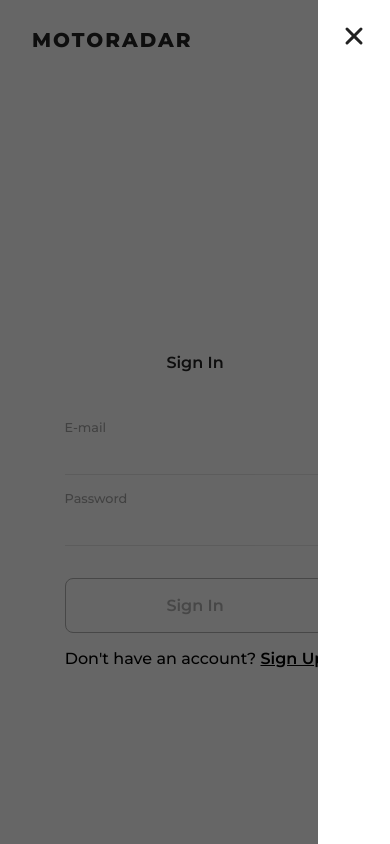
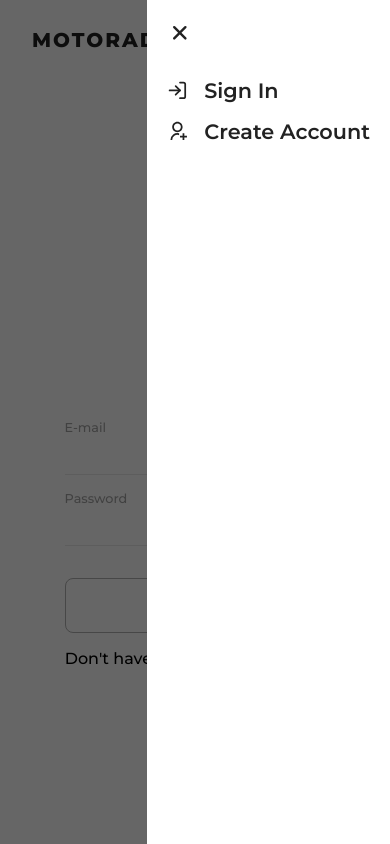
Before and after one commit to chmery/motoradar, a Next.js app: page /sign-in in a window 390 px wide. Both pictures are taken after a click on the icon 343 px from the left and 36 px from the top of the page. Shown: the top 844 px of the page. Built offline with nearby package versions, Linux system fonts and the light colour scheme; no server answers.

Commit message:
Unathorized options for mobile menu & open animation

```diff
--- /dev/null
+++ b/src/components/layout/header/MobileMenu/Authorized/Authorized.tsx
@@ -0,0 +1,7 @@
+import styles from './Authorized.module.scss';
+
+const Authorized = () => {
+  return <div>Authorized</div>;
+};
+
+export default Authorized;
--- a/src/components/layout/header/MobileMenu/MobileMenu.module.scss
+++ b/src/components/layout/header/MobileMenu/MobileMenu.module.scss
@@ -15,9 +15,19 @@
   display: flex;
   flex-direction: column;
   color: var(--dark-text);
+  animation: open 0.5s ease-in-out;
+}
+
+.close {
+  font-size: 1.6rem;
   margin-bottom: 2rem;
 }
 
-.close {
-  font-size: 2rem;
+@keyframes open {
+  0% {
+    right: -100%;
+  }
+  100% {
+    right: 0;
+  }
 }
--- a/src/components/layout/header/MobileMenu/MobileMenu.tsx
+++ b/src/components/layout/header/MobileMenu/MobileMenu.tsx
@@ -2,18 +2,24 @@
 
 import { IoClose } from 'react-icons/io5';
 import { IconContext } from 'react-icons';
+import { AuthType, useAuth } from 'store/AuthContext';
+import Authorized from './Authorized/Authorized';
+import Unauthorized from './Unathorized/Unauthorized';
 
 type Props = {
   closeMenu: () => void;
 };
 
 const MobileMenu = ({ closeMenu }: Props) => {
+  const { user } = useAuth() as AuthType;
+
   return (
     <div className={styles.container}>
       <nav className={styles.menu}>
         <IconContext.Provider value={{ className: styles.close }}>
           <IoClose onClick={closeMenu} />
         </IconContext.Provider>
+        {user ? <Authorized /> : <Unauthorized closeMenu={closeMenu} />}
       </nav>
     </div>
   );
--- /dev/null
+++ b/src/components/layout/header/MobileMenu/Unathorized/Unauthorized.module.scss
@@ -0,0 +1,9 @@
+.element {
+  display: flex;
+  gap: 1rem;
+  align-items: center;
+  font-size: 1.3rem;
+  font-weight: 600;
+  cursor: pointer;
+  margin-bottom: 1rem;
+}
--- /dev/null
+++ b/src/components/layout/header/MobileMenu/Unathorized/Unauthorized.tsx
@@ -0,0 +1,24 @@
+import Link from 'next/link';
+import styles from './Unauthorized.module.scss';
+
+import { FiLogIn } from 'react-icons/fi';
+import { RiUserAddLine } from 'react-icons/ri';
+
+type Props = {
+  closeMenu: () => void;
+};
+
+const Unauthorized = ({ closeMenu }: Props) => {
+  return (
+    <>
+      <Link href='/sign-in' className={styles.element} onClick={closeMenu}>
+        <FiLogIn /> Sign In
+      </Link>
+      <Link href='/sign-up' className={styles.element} onClick={closeMenu}>
+        <RiUserAddLine /> Create Account
+      </Link>
+    </>
+  );
+};
+
+export default Unauthorized;
```
Also changed, not shown: src/components/layout/header/MobileMenu/Authorized/Authorized.module.scss (added).
